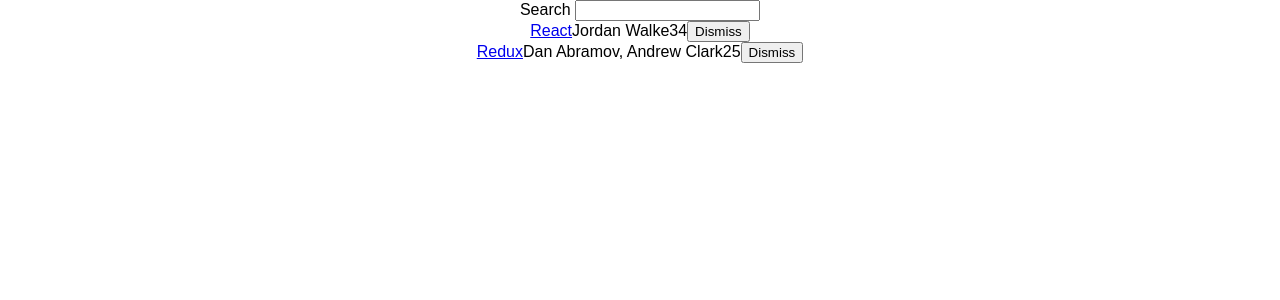
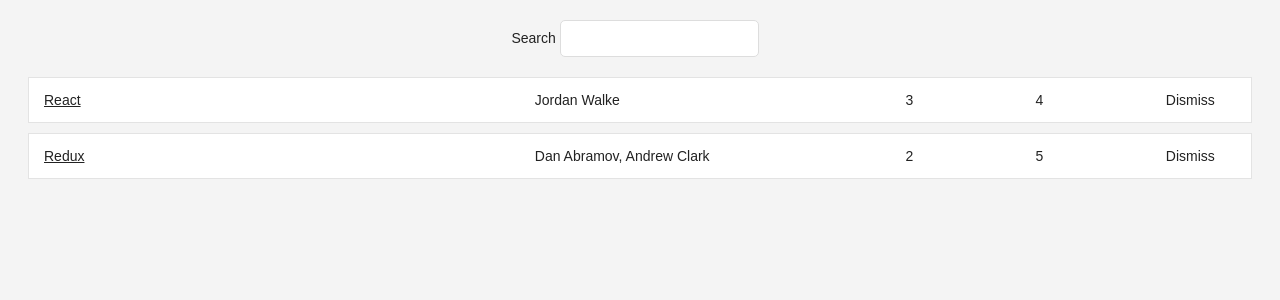
Before and after one commit to philipstubbs13/hackernews, a React (Create React App) app in the folder client/: page / in a window 1280 px wide. Shown: the top 300 px of the page. Built offline with nearby package versions, Linux system fonts and the light colour scheme.

Commit message:
component styling

```diff
--- a/client/src/App.css
+++ b/client/src/App.css
@@ -1,28 +1,63 @@
-.App {
+.page {
+  margin: 20px;
+}
+
+.interactions {
   text-align: center;
 }
 
-.App-logo {
-  animation: App-logo-spin infinite 20s linear;
-  height: 80px;
+.table {
+  margin: 20px 0;
 }
 
-.App-header {
-  background-color: #222;
-  height: 150px;
-  padding: 20px;
-  color: white;
+.table-header {
+  display: flex;
+  line-height: 24px;
+  font-size: 16px;
+  padding: 0 10px;
+  justify-content: space-between;
 }
 
-.App-title {
-  font-size: 1.5em;
+.table-empty {
+  margin: 200px;
+  text-align: center;
+  font-size: 16px;
 }
 
-.App-intro {
-  font-size: large;
+.table-row {
+  display: flex;
+  line-height: 24px;
+  white-space: nowrap;
+  margin: 10px 0;
+  padding: 10px;
+  background: #ffffff;
+  border: 1px solid #e3e3e3;
 }
 
-@keyframes App-logo-spin {
-  from { transform: rotate(0deg); }
-  to { transform: rotate(360deg); }
+.table-header>span {
+  overflow: hidden;
+  text-overflow: ellipsis;
+  padding: 0 5px;
 }
+
+.table-row>span {
+  overflow: hidden;
+  text-overflow: ellipsis;
+  padding: 0 5px;
+}
+
+.button-inline {
+  border-width: 0;
+  background: transparent;
+  color: inherit;
+  text-align: inherit;
+  -webkit-font-smoothing: inherit;
+  padding: 0;
+  font-size: inherit;
+  cursor: pointer;
+}
+
+.button-active {
+  border-radius: 0;
+  border-bottom: 1px solid #38BB6C;
+}
--- a/client/src/App.js
+++ b/client/src/App.js
@@ -53,13 +53,15 @@
   render() {
     const { searchTerm, list } = this.state;
     return (
-      <div className="App">
+      <div className="page">
+        <div className="interactions">
           <Search
             value={searchTerm}
             onChange={this.onSearchChange}
           >
             Search
           </Search>
+        </div>
         <Table
           list={list}
           pattern={searchTerm}
@@ -80,19 +82,19 @@
   </form>
 
 const Table = ({ list, pattern, onDismiss }) =>
-  <div>
+  <div className="table">
     {list.filter(isSearched(pattern)).map(item =>
-      <div key={item.objectID}>
-        <span>
+      <div key={item.objectID} className="table-row">
+        <span style={{ width: '40%' }}>
           <a href={item.url}>{item.title}</a>
         </span>
-        <span>{item.author}</span>
-        <span>{item.num_comments}</span>
-        <span>{item.points}</span>
+        <span style={{ width: '30%' }}>{item.author}</span>
+        <span style={{ width: '10%' }}>{item.num_comments}</span>
+        <span style={{ width: '10%' }}>{item.points}</span>
         <span>
           <Button
             onClick={() => onDismiss(item.objectID)}
-            type="button"
+            className="button-inline"
           >
             Dismiss
           </Button>
--- a/client/src/index.css
+++ b/client/src/index.css
@@ -1,5 +1,45 @@
 body {
+  color: #222;
+  background: #f4f4f4;
+  font: 400 14px CoreSans, Arial, sans-serif;
+}
+
+a {
+  color: #222;
+}
+
+a:hover {
+  text-decoration: underline;
+}
+
+ul,
+li {
+  list-style: none;
+  padding: 0;
   margin: 0;
-  padding: 0;
-  font-family: sans-serif;
 }
+
+input {
+  padding: 10px;
+  border-radius: 5px;
+  outline: none;
+  margin-right: 10px;
+  border: 1px solid #dddddd;
+}
+
+button {
+  padding: 10px;
+  border-radius: 5px;
+  border: 1px solid #dddddd;
+  background: transparent;
+  color: #808080;
+  cursor: pointer;
+}
+
+button:hover {
+  color: #222;
+}
+
+*:focus {
+  outline: none;
+}
```
Lines whose indentation alone changed are shown as unchanged.
